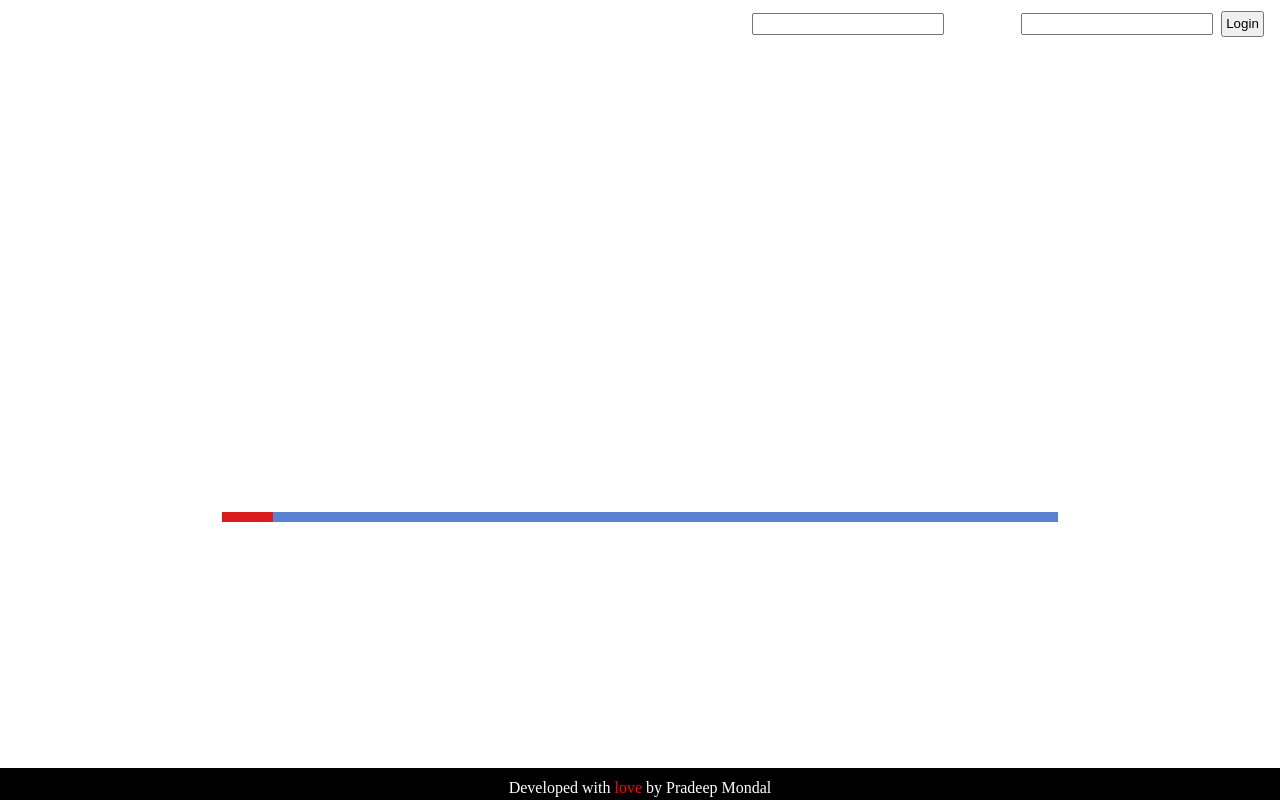
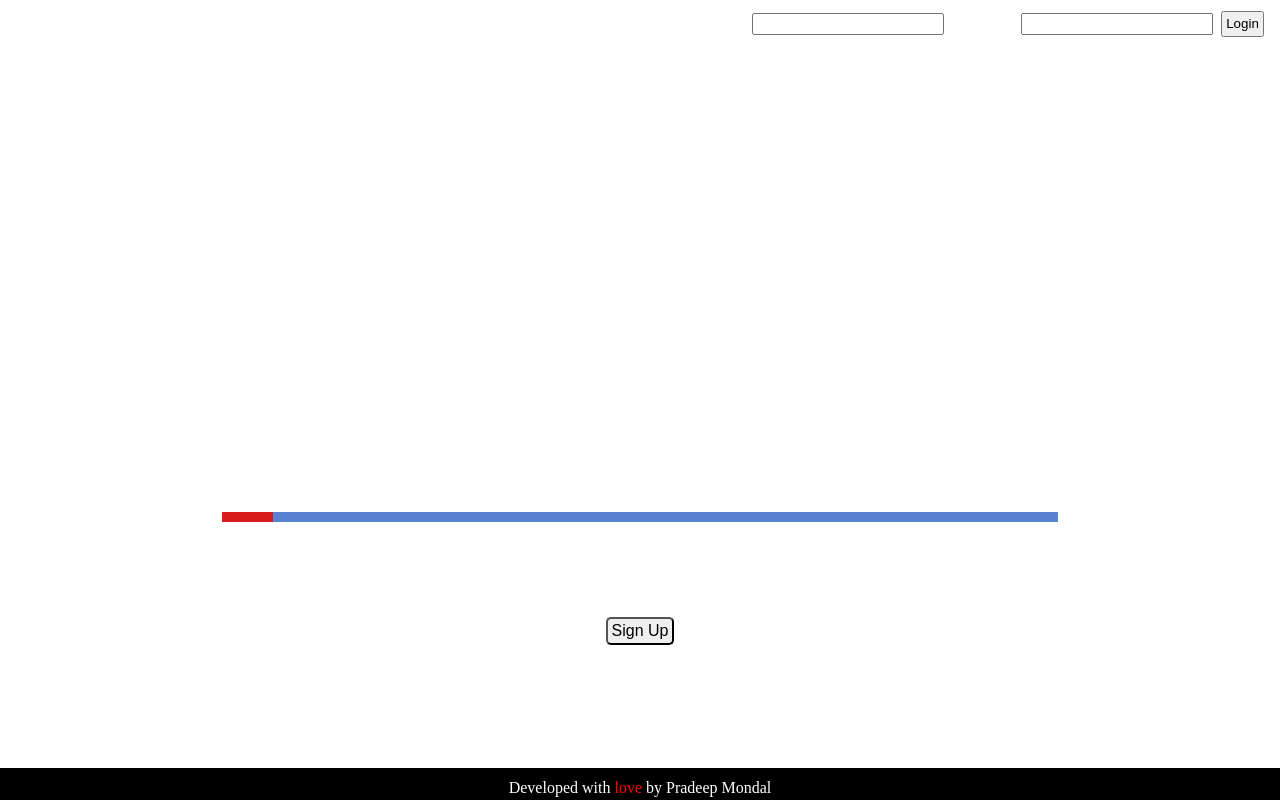
Before and after one commit to pradeepmondal/SocifyApp, a Next.js app: page / in a window 1280 px wide. Built offline with nearby package versions, Linux system fonts and the light colour scheme.

Commit message:
some more changes to landing page ui

```diff
--- a/pages/index.tsx
+++ b/pages/index.tsx
@@ -3,6 +3,7 @@ import Image from 'next/image'
 import { Inter } from 'next/font/google'
 import styles from '@/styles/Home.module.css'
 import BackGround from './bg.js'
+import SignUp from './signUp.js'
 
 const inter = Inter({ subsets: ['latin'] })
 
@@ -33,6 +34,7 @@ export default function Home() {
       <div className={styles.bg}>
         <BackGround />
       </div>
+      <SignUp />
 
       </main>
 
--- /dev/null
+++ b/pages/signUp.js
@@ -0,0 +1,16 @@
+import styles from '../styles/Home.module.css'
+
+const SignUp = () => {
+    return (
+        <div className={styles.signUp}>
+            <label htmlFor='signUpBtn'>
+                New Here? Lets Start the Journey
+            </label>
+            <br></br>
+            <button name='signUpBtn'>Sign Up</button>
+        </div>
+
+    )
+}
+
+export default SignUp;
--- a/styles/Home.module.css
+++ b/styles/Home.module.css
@@ -30,8 +30,33 @@
 
 }
 
-.hoverText {
+.signUp {
+  font-size: 1.5rem;
+  margin: 10px;
+  padding: 10px;
+
+
 }
+
+.signUp button {
+  font-size: 1rem;
+  display:block;
+  margin: 0.4rem auto;
+  padding: 0.2rem;
+  border-radius: 5px;
+}
+
+.signUp button:hover {
+  background-color: rgba(103, 104, 124, 0.852);
+  font-size: 1rem;
+  display:block;
+  margin: 0.4rem auto;
+  padding: 0.2rem;
+  border-radius: 5px;
+  animation: hoverBtn-animation 0.3s ease-in-out forwards;
+  cursor: pointer;
+}
+
 
 .hoverText:hover {
   animation:  hoverText-animation 0.5s ease-in-out forwards;
@@ -47,6 +72,18 @@
 
   to {
     color: #0dd3e9e3
+  }
+
+}
+
+@keyframes hoverBtn-animation {
+  from {
+    background-color: rgba(103, 104, 124, 0.852);
+
+  }
+
+  to {
+    background-color: #df4c2be9
   }
 
 }
```
